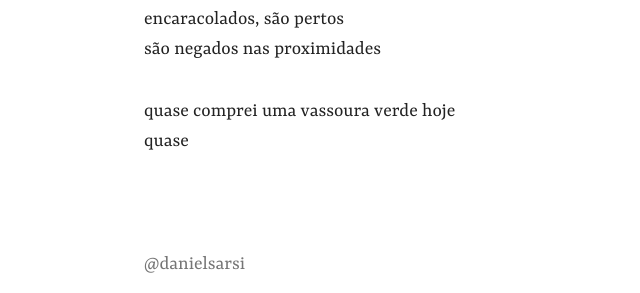
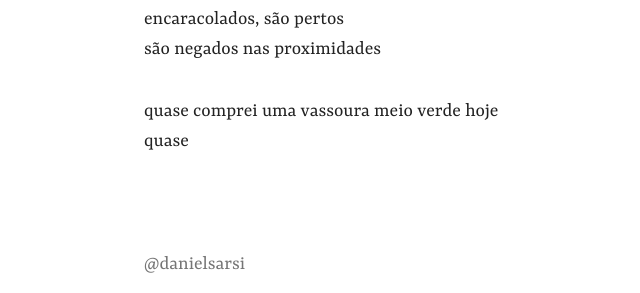
Before and after one commit to danielsarsi/se-parar-e-pior, a Jekyll site: the page built from textos/_posts/2021-02-20-meio.md, in a window 1280 px wide and 900 px high, scrolled down 1119 px. Shown: the part 560-853 px from the top of the window, without its empty margins (208-848 px from the left). Built offline with Jekyll 4.4.1, drawn with Linux system fonts in a browser that asks for light colours; Markdown is read by kramdown in place of the engine named in the settings; some of the changed text lies outside the part shown.

Commit message:
título correto

```diff
--- a/textos/_posts/2021-02-20-quase.md
+++ b/textos/_posts/2021-02-20-meio.md
@@ -1,5 +1,5 @@
 ---
-title: quase
+title: meio
 ---
 
 sabe o que parece
@@ -50,5 +50,5 @@
 encaracolados, são pertos
 são negados nas proximidades
 
-quase comprei uma vassoura verde hoje
+quase comprei uma vassoura meio verde hoje
 quase
```
